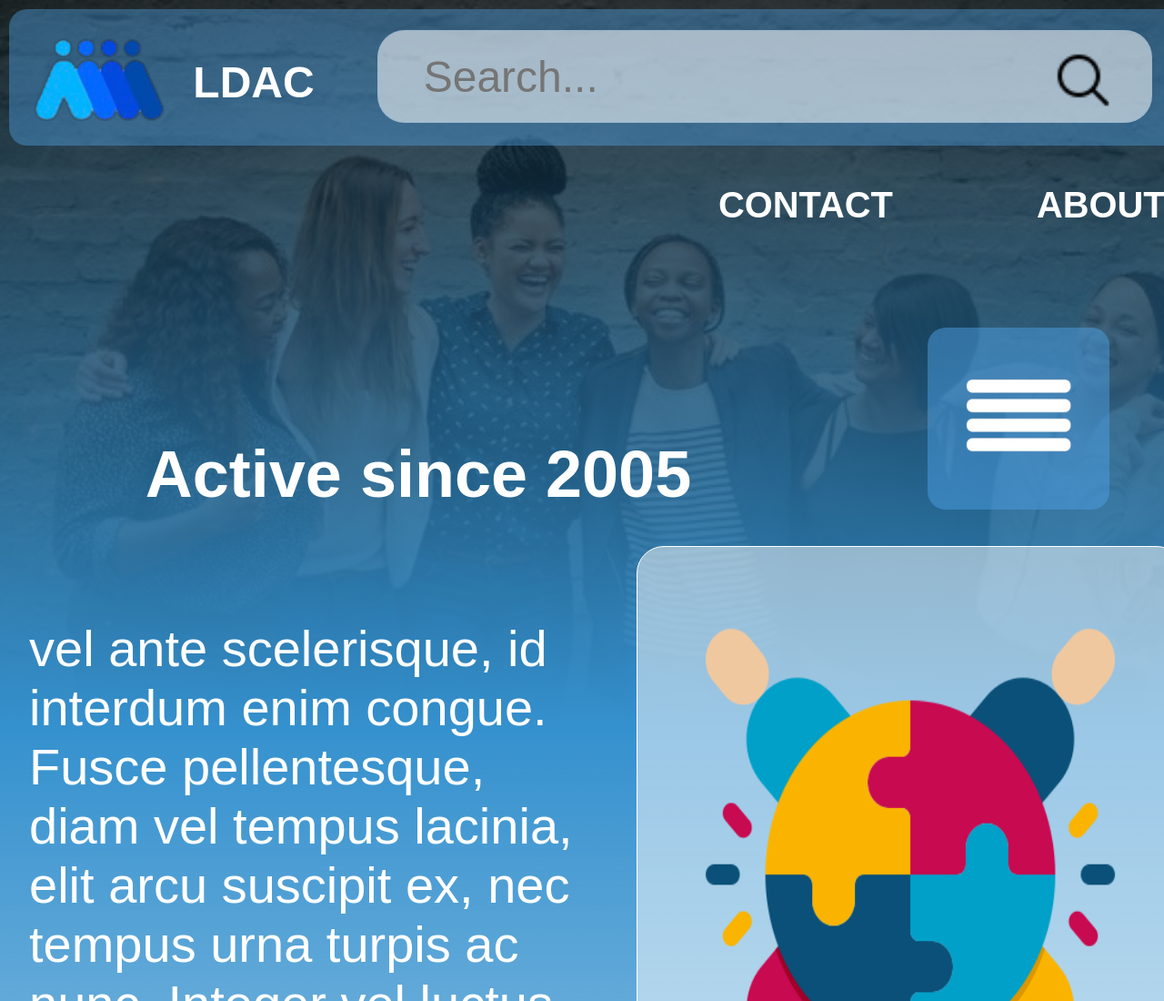
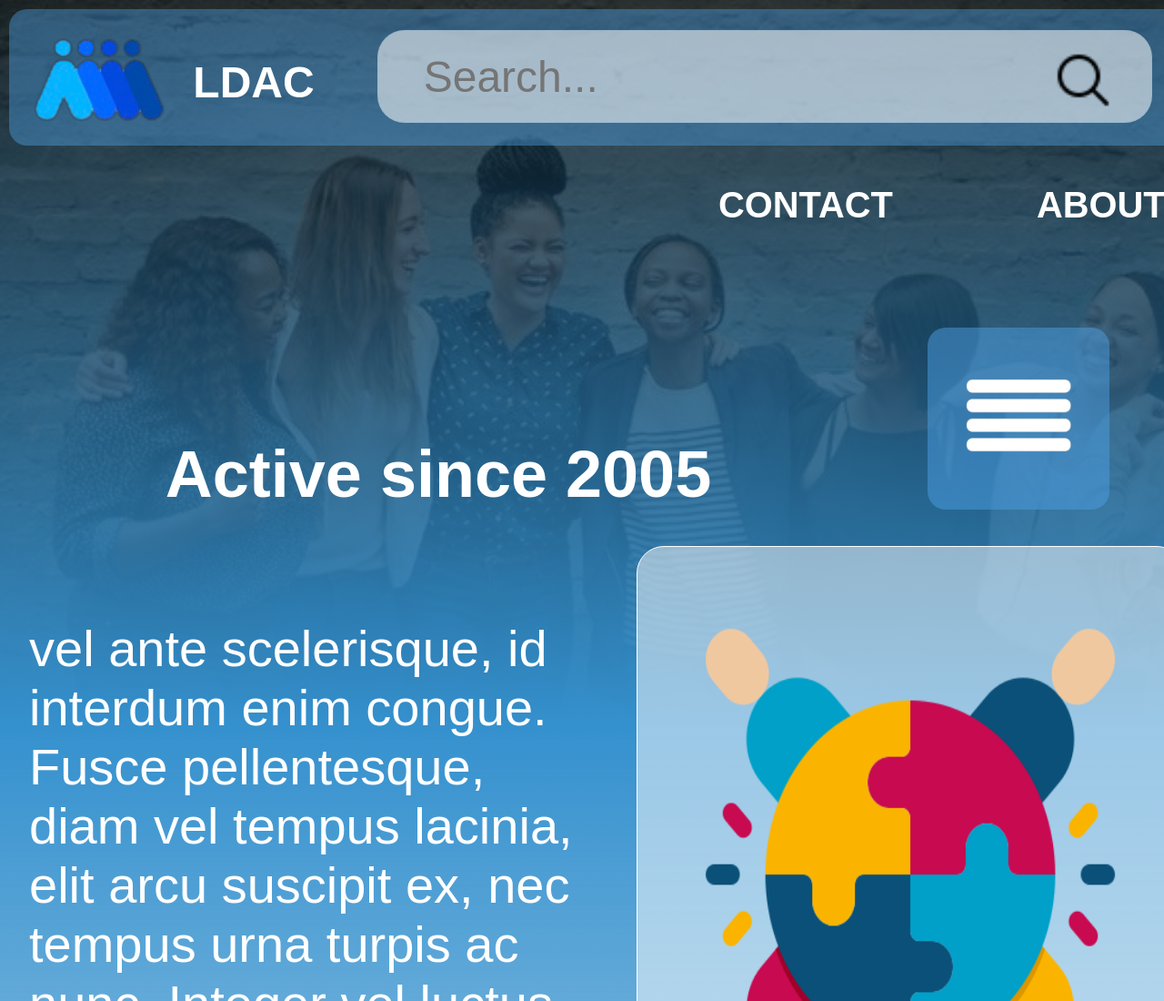
Before and after one commit to NewPerson10/LDAC-Learn-More, a plain HTML site: page index.html in a window 1280 px wide. Shown: the top 1100 px of the page at 91% size. Drawn offline with Linux system fonts and the light colour scheme.

Commit message:
Update LearnMore.css

```diff
--- a/LearnMore.css
+++ b/LearnMore.css
@@ -347,12 +347,12 @@
         width: 900px;
         height: 8vh;
         margin-top: -40vh;
-        margin-left: 10px;
         font-size: 9vh;
         position: absolute;
         color: #fff;
         border-radius: 30px;
         text-align: center;
+        padding-left: 4vh;
     }
 
     .top11-txt2 p{
```
